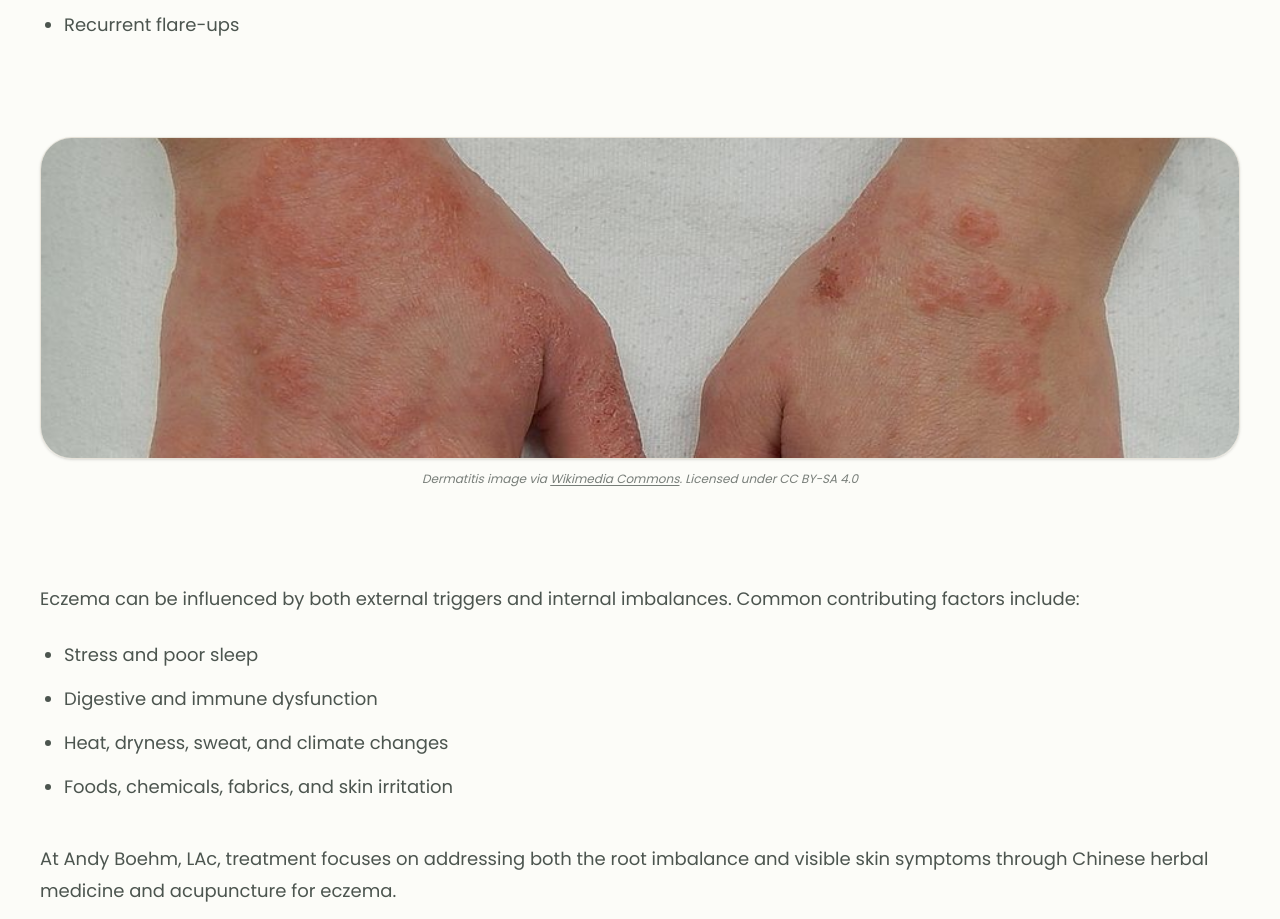
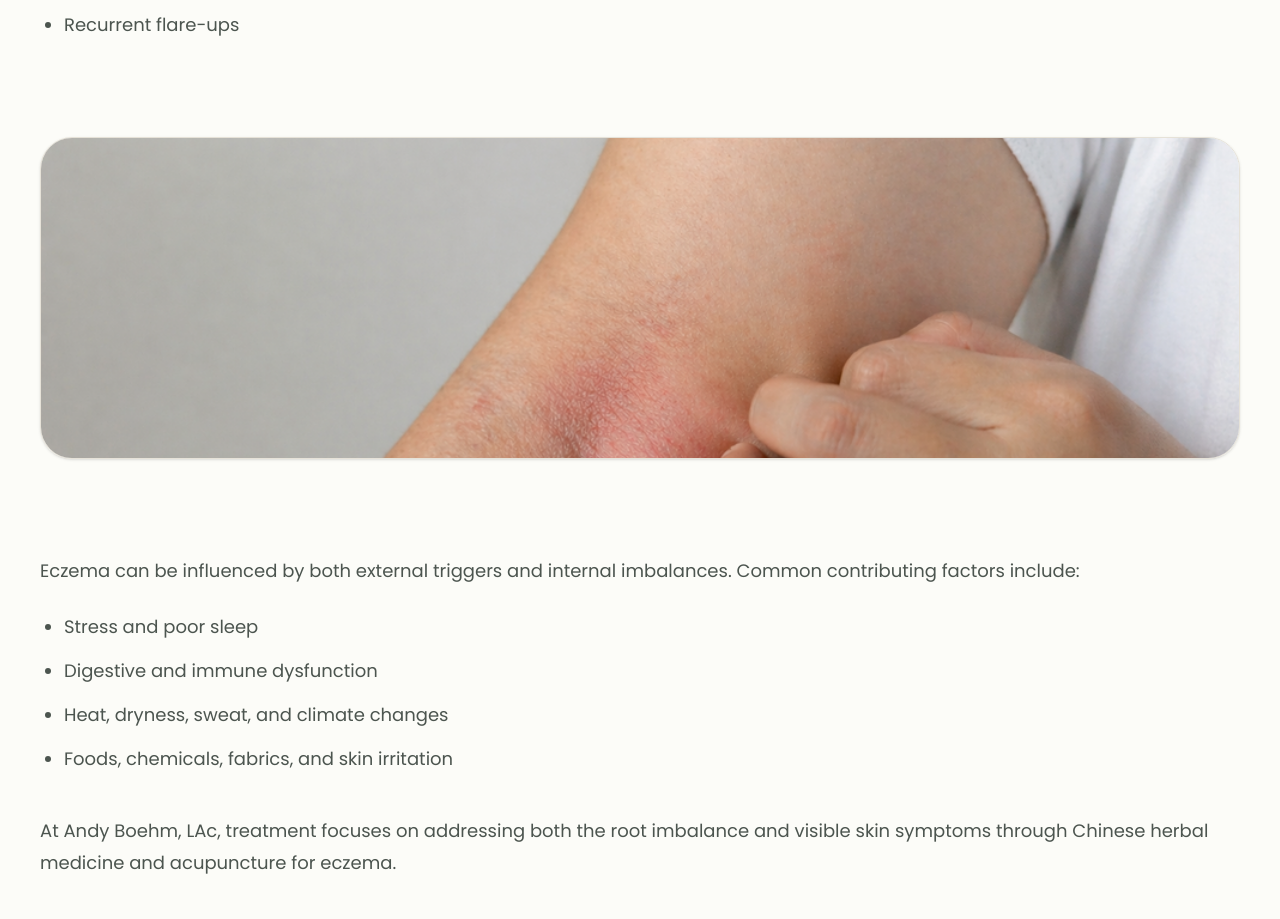
Before and after one commit to AcuWithAndy/acuwithandy-next, a Next.js app: page /eczema in a window 1280 px wide. Shown: the part 800-1719 px from the top of the page. Built offline with nearby package versions, Linux system fonts and the light colour scheme.

Commit message:
Update website

```diff
--- a/app/eczema/page.tsx
+++ b/app/eczema/page.tsx
@@ -48,7 +48,7 @@ export default function EczemaPage() {
             <div className="py-24">
               <div className="overflow-hidden rounded-[2rem] border border-[#E6E2D8] shadow-sm">
                 <Image
-                  src="/eczema.jpg"
+                  src="/dermatology.jpg"
                   alt="Eczema dermatitis on skin"
                   width={900}
                   height={500}
@@ -57,18 +57,6 @@ export default function EczemaPage() {
                 />
               </div>
 
-              <p className="mt-3 text-center text-xs italic text-[#1F2A24]/60">
-                Dermatitis image via{" "}
-                <a
-                  href="https://commons.wikimedia.org/wiki/File:Dermatitis2015.jpg"
-                  target="_blank"
-                  rel="noopener noreferrer"
-                  className="underline underline-offset-2"
-                >
-                  Wikimedia Commons
-                </a>
-                . Licensed under CC BY-SA 4.0
-              </p>
             </div>
 
             <p className="text-lg leading-8 text-[#1F2A24]/80">
--- a/app/page.tsx
+++ b/app/page.tsx
@@ -108,7 +108,7 @@ export default function Home() {
 
   <div className="border-l border-[#62757B]/30 pl-6">
     <p className="text-lg leading-8 text-[#4B5C52]">
-      Comprehensive Chinese Medicine services, including Acupuncture, Herbal
+      Comprehensive Chinese Medicine services, including Acupuncture, Electroacupuncture, Herbal
       Medicine, and specialized TCM Dermatology treatment options.
     </p>
   </div>
@@ -122,15 +122,16 @@ export default function Home() {
           image: "/acupuncture.jpg",
         },
         {
+          title: "Electroacupuncture",
+          text: "Gentle electrical stimulation to enhance treatment for pain, muscle recovery, and nervous system regulation.",
+          image: "/estim.jpg",
+        },
+        {
           title: "Herbal Medicine",
           text: "Custom Chinese herbal formulas tailored to your health goals.",
           image: "/herbs.jpg",
         },
-        {
-          title: "TCM Dermatology",
-          text: "Targeted support for eczema, psoriasis, itching, and inflammatory skin conditions.",
-          image: "/dermatology.jpg",
-        },
+
       ].map((service) => (
         <div
           key={service.title}
```
Also changed, not shown: public/estim.jpg (added).
